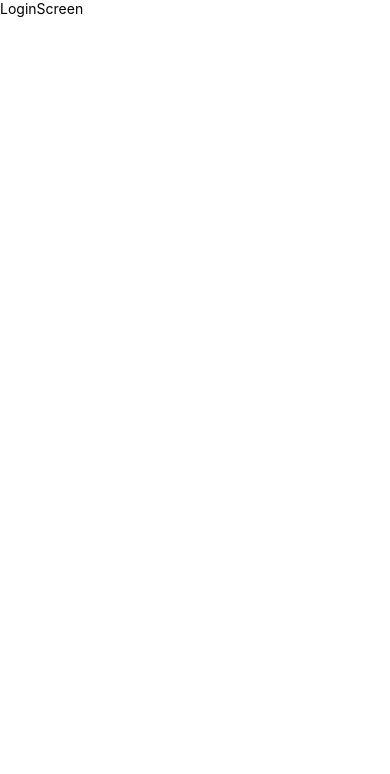
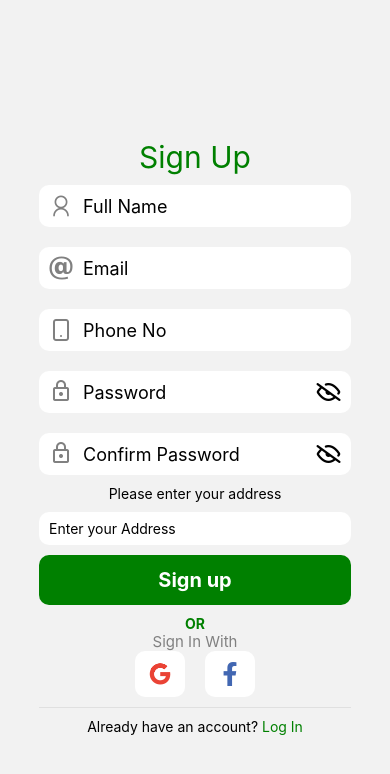
Before and after one commit to umairyaqoob7/KitchNDecor, a React Native app: screen /signup in a window 390 px wide. Shown: the top 774 px of the page. Built offline with nearby package versions, Linux system fonts and the light colour scheme.

Commit message:
welcome signup and login screens merged

```diff
--- a/App.js
+++ b/App.js
@@ -2,7 +2,7 @@ import { StatusBar } from 'expo-status-bar';
 import { StyleSheet, Text, View } from 'react-native';
 import WelcomeScreen from './src/screens/LoginSignupScreens/WelcomeScreen';
 import LoginScreen from './src/screens/LoginSignupScreens/LoginScreen';
-import RootNavigation from './src/RootNavigation';
+import RootNavigation from './src/RootNavigation'
 
 export default function App() {
   return (
--- a/src/RootNavigation.js
+++ b/src/RootNavigation.js
@@ -1,16 +1,13 @@
-import React from 'react'
-import { View } from 'react-native';
+import React from 'react';
 import { NavigationContainer } from '@react-navigation/native';
 import AuthNavigation from './screens/LoginSignupScreens/AuthNavigation';
 
 const RootNavigation = () => {
   return (
-    <View>
         <NavigationContainer>
             <AuthNavigation />
         </NavigationContainer>
-    </View>
   )
 }
 
-export default RootNavigation;
+export default RootNavigation
--- a/src/global/style.js
+++ b/src/global/style.js
@@ -37,7 +37,7 @@ module.exports = {
         width: '80%',
         borderBottomColor: '#E0E0E0',
         borderBottomWidth: 1,
-        marginVertical: 20,
+        marginVertical: 10,
     },
     veg: {
         width: 20,
--- a/src/screens/LoginSignupScreens/AuthNavigation.js
+++ b/src/screens/LoginSignupScreens/AuthNavigation.js
@@ -8,12 +8,24 @@ const Stack = createNativeStackNavigator();
 const AuthNavigation = () => {
 
     return (
-        <Stack.Navigator>
-            <Stack.Screen name="WelcomePage" component={WelcomeScreen} />
-            <Stack.Screen name="signup" component={SignupScreen} />
-            <Stack.Screen name="login" component={LoginScreen} />
+        <Stack.Navigator initialRouteName='welcomepage'>
+            <Stack.Screen name="welcomepage" component={WelcomeScreen}
+            options={{
+                headerShown:false,
+            }}
+            />
+            <Stack.Screen name="signup" component={SignupScreen}
+            options={{
+                headerShown:false,
+            }}
+            />
+            <Stack.Screen name="login" component={LoginScreen}
+            options={{
+                headerShown:false,
+            }}
+            />
         </Stack.Navigator>
     )
 }
 
-export default AuthNavigation;
+export default AuthNavigation
--- a/src/screens/LoginSignupScreens/LoginScreen.js
+++ b/src/screens/LoginSignupScreens/LoginScreen.js
@@ -6,7 +6,7 @@ import { Octicons } from '@expo/vector-icons';
 import { MaterialCommunityIcons } from '@expo/vector-icons';
 import { FontAwesome5 } from '@expo/vector-icons';
 
-const LoginScreen = () => {
+const LoginScreen = ({navigation}) => {
     const [emailfocus, setEmailfocus] = useState(false);
     const [passwordfocus, setPasswordfocus] = useState(false);
     const [showpassword, setShowpassword] = useState(false);
@@ -57,7 +57,7 @@ const LoginScreen = () => {
             </View>
             <View style={hr80}></View>
             <Text>Don't have an account?
-                <Text style={styles.signup}> Sign Up</Text></Text>
+                <Text style={styles.signup }onPress={()=> navigation.navigate ('signup')}> Sign Up</Text></Text>
         </View>
     )
 }
--- a/src/screens/LoginSignupScreens/SIgnupScreen.js
+++ b/src/screens/LoginSignupScreens/SIgnupScreen.js
@@ -1,12 +1,198 @@
-import React from 'react';
-import { View,Text,StyleSheet } from 'react-native';
+import React, { useState } from 'react';
+import { View, Text, StyleSheet, TextInput, TouchableOpacity } from 'react-native';
+import { titles, colors, btn1, hr80 } from '../../global/style';
+import { AntDesign, FontAwesome } from '@expo/vector-icons';
+import { Octicons } from '@expo/vector-icons';
+import { MaterialCommunityIcons } from '@expo/vector-icons';
+import { FontAwesome5 } from '@expo/vector-icons';
+import { Entypo } from '@expo/vector-icons';
+import { Feather } from '@expo/vector-icons';
 
-const LoginScreen = () => {
+const SignupScreen = ({ navigation }) => {
+  const [emailfocus, setEmailfocus] = useState(false);
+  const [passwordfocus, setPasswordfocus] = useState(false);
+  const [phonefocus, setPhonefocus] = useState(false);
+  const [namefocus, setNamefocus] = useState(false);
+
+  const [showpassword, setShowpassword] = useState(false);
+  const [showcpassword, setShowcpassword] = useState(false);
+  const [cpasswordfocus, setcPasswordfocus] = useState(false);
+
   return (
-   <View>
-    <Text>LoginScreen</Text>
-   </View>
-  );
-};
+    <View style={styles.container}>
+      <Text style={styles.head1}>Sign Up</Text>
+      <View style={styles.inputout}>
+        <AntDesign name="user" size={24} color={namefocus === true ? colors.text1 : colors.text2} />
+        <TextInput style={styles.input} placeholder="Full Name" onFocus={() => {
+          setEmailfocus(false)
+          setPasswordfocus(false)
+          setShowpassword(false)
+          setNamefocus(true)
+          setPhonefocus(false)
+          setShowcpassword(false)
+          setcPasswordfocus(false)
+        }}
+        />
+      </View>
+      <View style={styles.inputout}>
+        <Entypo name="email" size={24} color={emailfocus === true ? colors.text1 : colors.text2} />
+        <TextInput style={styles.input} placeholder="Email" onFocus={() => {
+           setEmailfocus(true)
+           setPasswordfocus(false)
+           setShowpassword(false)
+           setNamefocus(false)
+           setPhonefocus(false)
+        }}
+        />
+      </View>
 
-export default LoginScreen;
+      <View style={styles.inputout}>
+      <Feather name="smartphone" size={24}
+      color={phonefocus === true ? colors.text1 : colors.text2} />
+        <TextInput style={styles.input} placeholder="Phone No" onFocus={() => {
+          setEmailfocus(false)
+          setPasswordfocus(false)
+          setShowpassword(false)
+          setNamefocus(false)
+          setPhonefocus(true)
+        }}
+        />
+      </View>
+
+      {/*Password Start*/}
+      <View style={styles.inputout}>
+        <MaterialCommunityIcons name="lock-outline" size={24} color={passwordfocus == true ? colors.text1 : colors.text2} />
+        <TextInput style={styles.input} placeholder="Password" onFocus={() => {
+          setEmailfocus(false)
+          setPasswordfocus(true)
+          setShowpassword(false)
+          setNamefocus(false)
+          setPhonefocus(false)
+
+        }}
+          secureTextEntry={showpassword === false ? true : false}
+        />
+
+        <Octicons name={showpassword == false ? "eye-closed" : "eye"} size={24} color="black" onPress={() => setShowpassword(!showpassword)} />
+      </View>
+
+      <View style={styles.inputout}>
+        <MaterialCommunityIcons name="lock-outline" size={24} color={cpasswordfocus == true ? colors.text1 : colors.text2} />
+        <TextInput style={styles.input} placeholder="Confirm Password" onFocus={() => {
+          setEmailfocus(false)
+          setPasswordfocus(false)
+          setShowpassword(false)
+          setcPasswordfocus(true)
+          setNamefocus(false)
+          setPhonefocus(false)
+
+        }}
+          secureTextEntry={showcpassword === false ? true : false}
+        />
+
+        <Octicons name={showcpassword == false ? "eye-closed" : "eye"}
+          size={24} color="black" onPress={() => setShowcpassword(!showcpassword)} />
+      </View>
+      {/*Password End */}
+
+      <Text style={styles.address}>Please enter your address</Text>
+      <View style={styles.inputout} >
+        <TextInput style={styles.input1} placeholder="Enter your Address"
+          onPress={() => {
+            setEmailfocus(false)
+            setPasswordfocus(false)
+            setShowpassword(false)
+            setNamefocus(false)
+            setPhonefocus(false)
+          }}
+        />
+      </View>
+
+      <TouchableOpacity style={btn1}>
+        <Text style={{ color: colors.col1, fontSize: titles.btntxt, fontWeight: "bold" }}>Sign up</Text>
+      </TouchableOpacity>
+
+      {/*<Text style={styles.forgot}>Forgot</Text>*/}
+      <Text style={styles.or}>OR</Text>
+      <Text style={styles.gftxt}>Sign In With</Text>
+
+      <View style={styles.gf}>
+        <TouchableOpacity>
+          <View style={styles.gficon}>
+            <AntDesign name="google" size={24} color="#EA4335" />
+          </View>
+        </TouchableOpacity>
+        <TouchableOpacity>
+          <View style={styles.gficon}>
+            <FontAwesome5 name="facebook-f" size={24} color="#4267B2" />
+          </View>
+        </TouchableOpacity>
+      </View>
+      <View style={hr80}></View>
+      <Text>Already have an account?
+        <Text style={styles.signup} onPress={() => navigation.navigate('login')}> Log In</Text></Text>
+    </View>
+  )
+}
+const styles = StyleSheet.create({
+  container: {
+    flex: 1,
+    width: "100%",
+    alignItems: "center",
+    justifyContent: "center",
+    marginTop: 30,
+  },
+  head1: {
+    fontSize: titles.title1,
+    color: colors.text1,
+    textAlign: 'center',
+    marginVertical: 0,
+  },
+  inputout: {
+    flexDirection: "row",
+    width: "80%",
+    marginVertical: 10,
+    backgroundColor: colors.col1,
+    borderRadius: 10,
+    paddingHorizontal: 10,
+    paddingVertical: 8,
+    // alignSelf: 'center',
+    elevation: 20,
+  },
+  input: {
+    fontSize: 18,
+    marginLeft: 10,
+    width: '80%',
+  },
+  forgot: {
+    color: colors.text2,
+    marginTop: 20,
+    marginBottom: 10
+  },
+  or: {
+    color: colors.text1,
+    fontWeight: "bold"
+  },
+  gftxt: {
+    color: colors.text2,
+    marginVertical: 0,
+    fontSize: 15
+  },
+  gf: {
+    flexDirection: 'row'
+  },
+  gficon: {
+    backgroundColor: 'white',
+    width: 50,
+    marginHorizontal: 10,
+    borderRadius: 10,
+    padding: 10,
+    alignItems: 'center',
+    elevation: 20,
+  },
+  signup: {
+    color: colors.text1,
+  }
+});
+
+export default SignupScreen;
--- a/src/screens/LoginSignupScreens/WelcomeScreen.js
+++ b/src/screens/LoginSignupScreens/WelcomeScreen.js
@@ -3,7 +3,7 @@ import { Text,View,StyleSheet,Image,TouchableOpacity } from 'react-native';
 import logo from '../../../assets/logo.png';
 import {colors, hr80} from '../../global/style';
 
-const WelcomeScreen = () => {
+const WelcomeScreen = ({navigation}) => {
   return (
     <View style={styles.container}>
         <Text style={styles.title}>Welcome to Kitch n Decor </Text>
@@ -15,10 +15,11 @@ const WelcomeScreen = () => {
         <Text style={styles.text}>Find the best Items at lowest prices.</Text>
         <View style={hr80}/>
         <View style={styles.btnout}>
-          <TouchableOpacity>
+          <TouchableOpacity onPress={()=> navigation.navigate
+            ('signup')}>
             <Text style={styles.btn}>Signup</Text>
           </TouchableOpacity>
-          <TouchableOpacity>
+          <TouchableOpacity onPress={()=> navigation.navigate ('login')}>
             <Text style={styles.btn}>Login</Text>
           </TouchableOpacity>
         </View>
```
